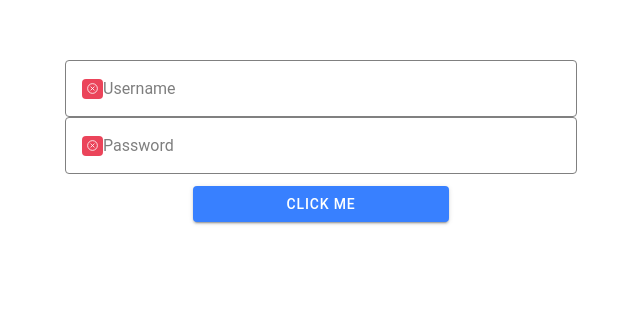
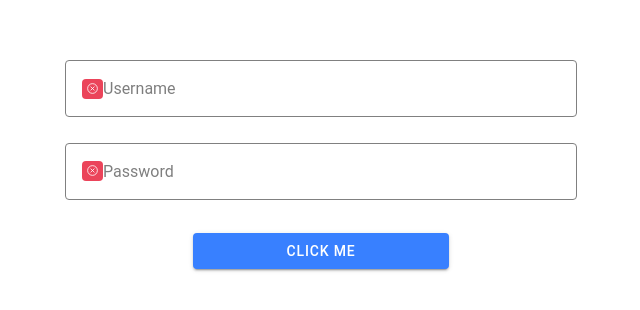
Before and after one commit to KSherwoodd/ControlNews, a React (Create React App) app: page / in a window 1280 px wide. Shown: the part 268-578 px from the top of the page, without its empty margins (319-959 px from the left). Built offline with nearby package versions, Linux system fonts and the light colour scheme.

Commit message:
1 file modified

```diff
--- a/src/Home/SignInPage/SignInCSS.css
+++ b/src/Home/SignInPage/SignInCSS.css
@@ -3,6 +3,7 @@ ion-button {
   display: block;
   margin-left: auto;
   margin-right: auto;
+  margin-top: 2%;
 }
 
 #username-input {
@@ -16,4 +17,5 @@ ion-button {
   width: 40%;
   margin-left: auto;
   margin-right: auto;
+  padding-top: 2%;
 }
```
